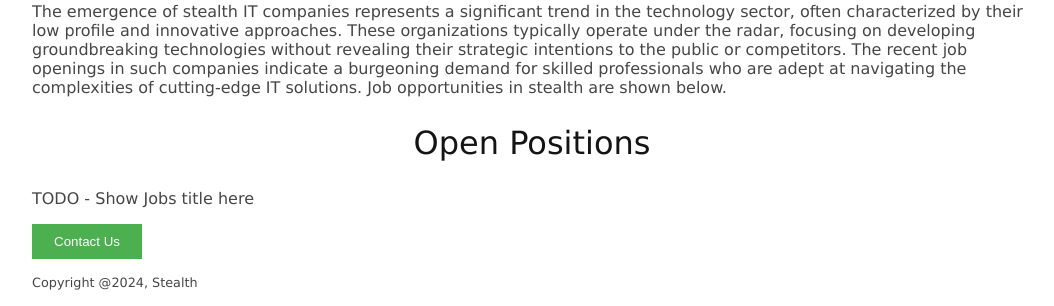
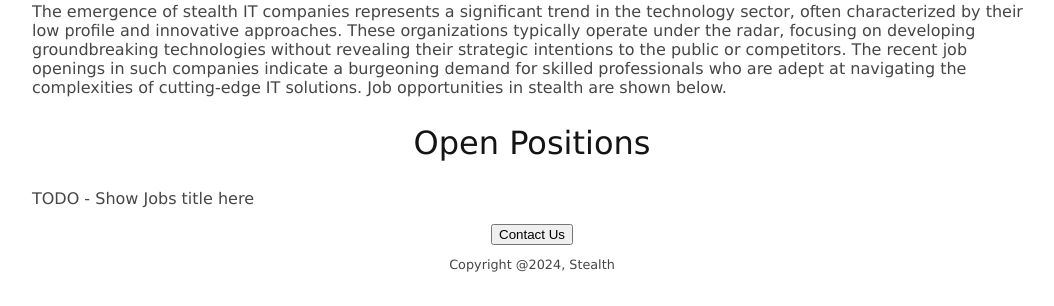
Before and after one commit to SAIRISAN123/SAIRISAN123.github.io, a Flask app: page / in a window 1280 px wide. Shown: the part 533-839 px from the top of the page, without its empty margins (108-1162 px from the left). After the commit the page ends 805 px from the top, so only its background shows below. Run offline with Flask 3, Linux system fonts and the light colour scheme.

Commit message:
done with CSS

```diff
--- a/templates/home.html
+++ b/templates/home.html
@@ -47,16 +47,7 @@
                 margin: 0 auto 0 auto;
             }
 
-            #contactbutton {
-                text-align:center;
-                background-color: #4CAF50; /* Green */
-                border: none;
-                color: white;
-                padding: 10px 22px;
-                text-decoration: none;
-                font-size: 16x;
-                cursor: pointer;
-            }
+
 
 
 
@@ -75,9 +66,10 @@
             <h2> Open Positions</h2>
             <p class= "bodytext"> TODO - Show Jobs title here <p>
 
-
-            <button id ="contactbutton"> Contact Us </button>
+            <div style = "text-align:center" >
+            <button> Contact Us </button>
             <p class = "copyright"> Copyright @2024, Stealth <p>
+            </div>
 
         </div>
     </body>
```
